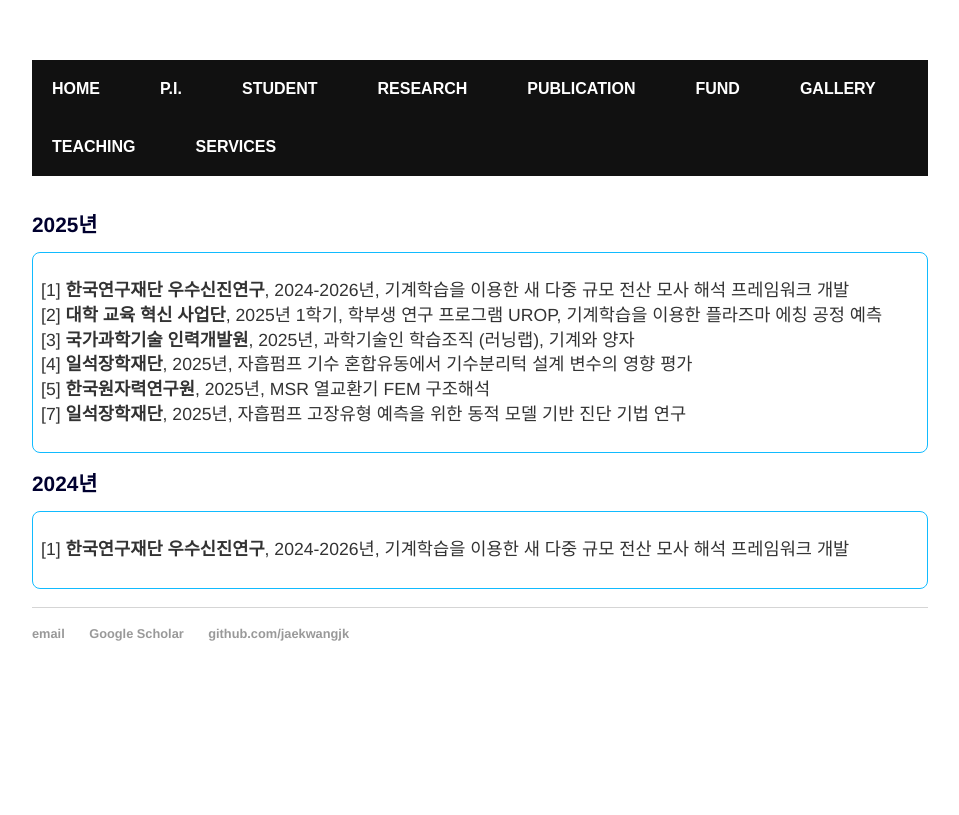
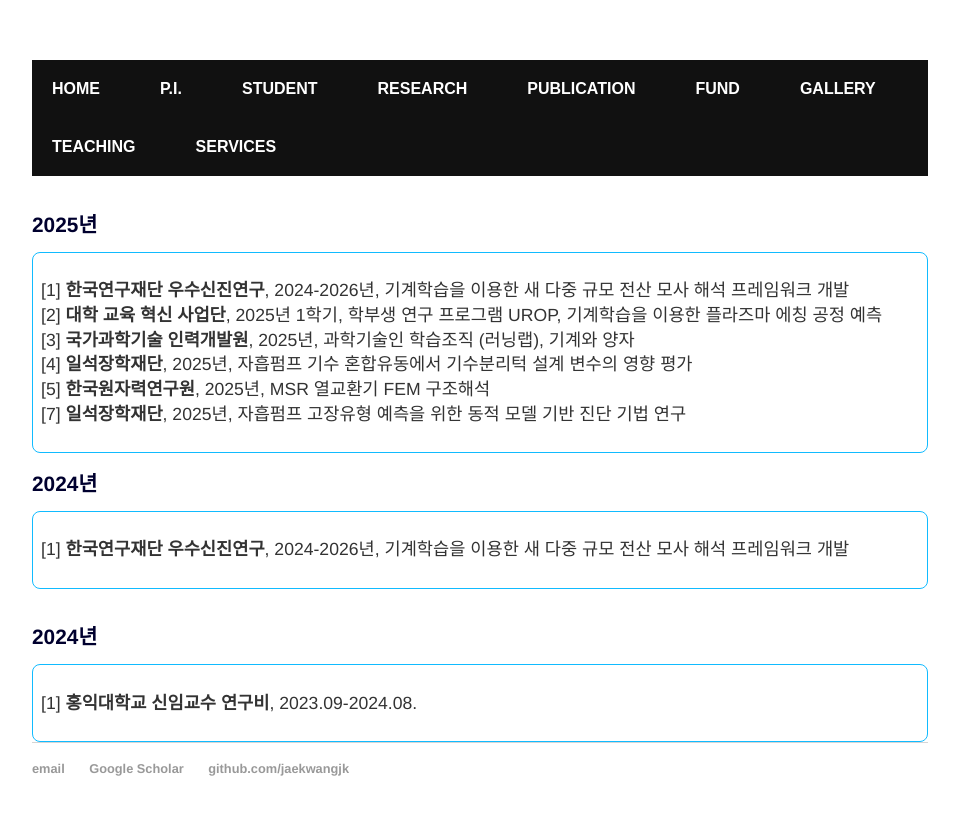
Before and after one commit to jaekwangjk/jaekwangjk.github.io, a Jekyll site: the page built from fund.html, in a window 1280 px wide. Shown: the top 815 px of the page, without its empty margins (160-1119 px from the left). Built offline with Jekyll 4.4.1, drawn with Linux system fonts in a browser that asks for light colours.

Commit message:
Update fund.html

```diff
--- a/fund.html
+++ b/fund.html
@@ -24,3 +24,10 @@ title: Jaekwang Kim
 	</div>
 
 	<br/>
+
+	<h1>2024년</h1>
+	<div class="rounded">
+	<p>
+	[1] <strong>홍익대학교 신임교수 연구비</strong>, 2023.09-2024.08.<br>
+	</p>
+	</div>
```
